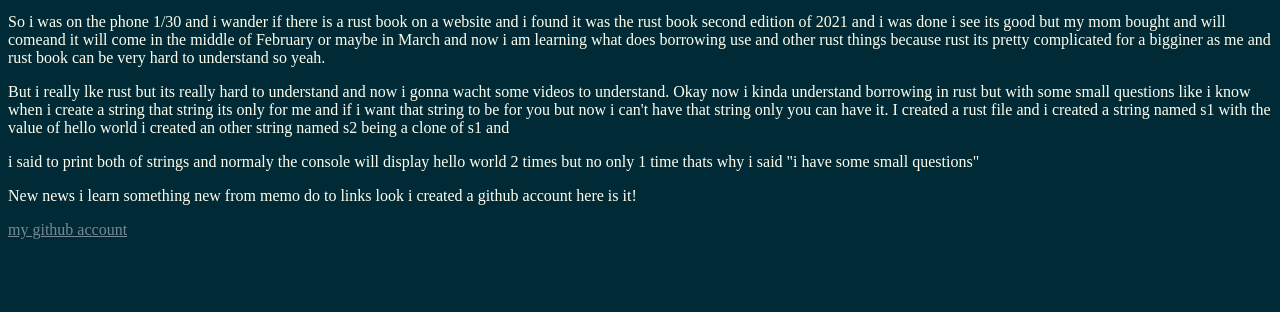
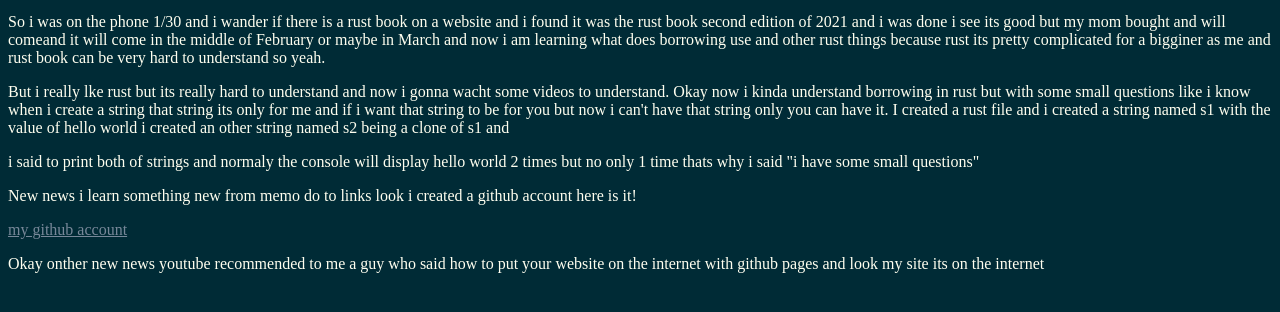
Before and after one commit to gitalyx/images_for_website, a plain HTML site: page index.html in a window 1280 px wide. Shown: the part 484-796 px from the top of the page. Drawn offline with Linux system fonts and the light colour scheme.

Commit message:
Update index.html

```diff
--- a/index.html
+++ b/index.html
@@ -28,6 +28,7 @@
         <p style="text-align: left;">i said to print both of strings and normaly the console will display hello world 2 times but no only 1 time thats why i said "i have some small questions"</p>
         <p style="text-align: left;">New news i learn something new from memo do to links look i created a github account here is it!</p>
         <a href="https://github.com/gitalyx/gitalyx" style="color:lightslategrey">my github account</a>
+        <p>Okay onther new news youtube recommended to me a guy who said how to put your website on the internet with github pages and look my site its on the internet</p>
 
     <div>
 
```
